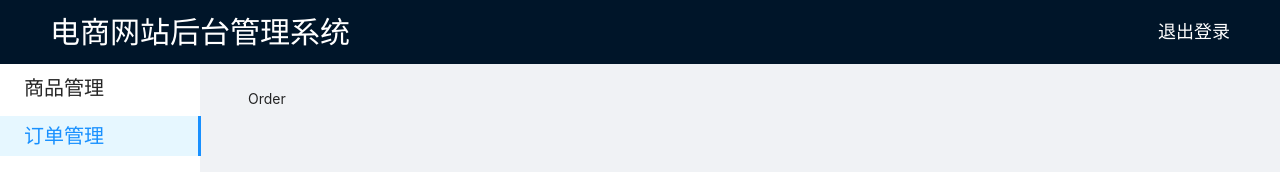
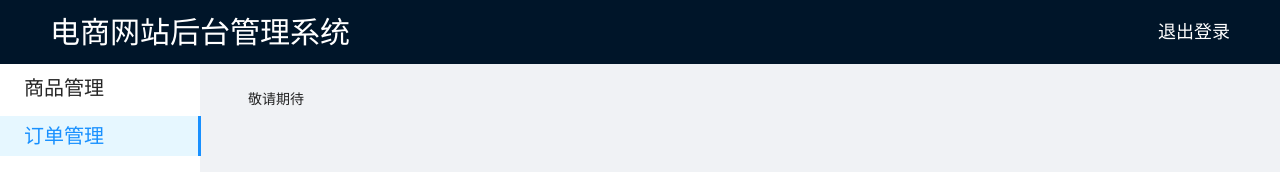
Before and after one commit to zou-jun-yu/shopping-test-back-stage-management, a React app: page /back-manage/admin/order in a window 1280 px wide. Shown: the top 172 px of the page. Built offline with nearby package versions, Linux system fonts and the light colour scheme; sample sign-in values are in the browser's storage.

Commit message:
pm2 deploy

```diff
--- a/src/components/CategoryManage.jsx
+++ b/src/components/CategoryManage.jsx
@@ -60,7 +60,7 @@ const CategoryManage = (props) => {
       ...modalState,
       confirmLoading: true,
     }));
-    let result, deleteImageResult;
+    let result;
     switch (modalState.ModalTitle) {
       case "修改分类":
         const categoryAfterUpdate = {
--- a/src/pages/adminDir/Order.jsx
+++ b/src/pages/adminDir/Order.jsx
@@ -3,7 +3,7 @@ import React from 'react'
 function Order() {
     return (
         <div>
-            Order
+            敬请期待
         </div>
     )
 }
--- a/src/pages/adminDir/UserManage.jsx
+++ b/src/pages/adminDir/UserManage.jsx
@@ -3,7 +3,7 @@ import React from 'react'
 function UserManage() {
     return (
         <div>
-            UserManage
+            敬请期待
         </div>
     )
 }
```
Also changed, not shown: ecosystem.config.js (added, +14 -0 lines).
